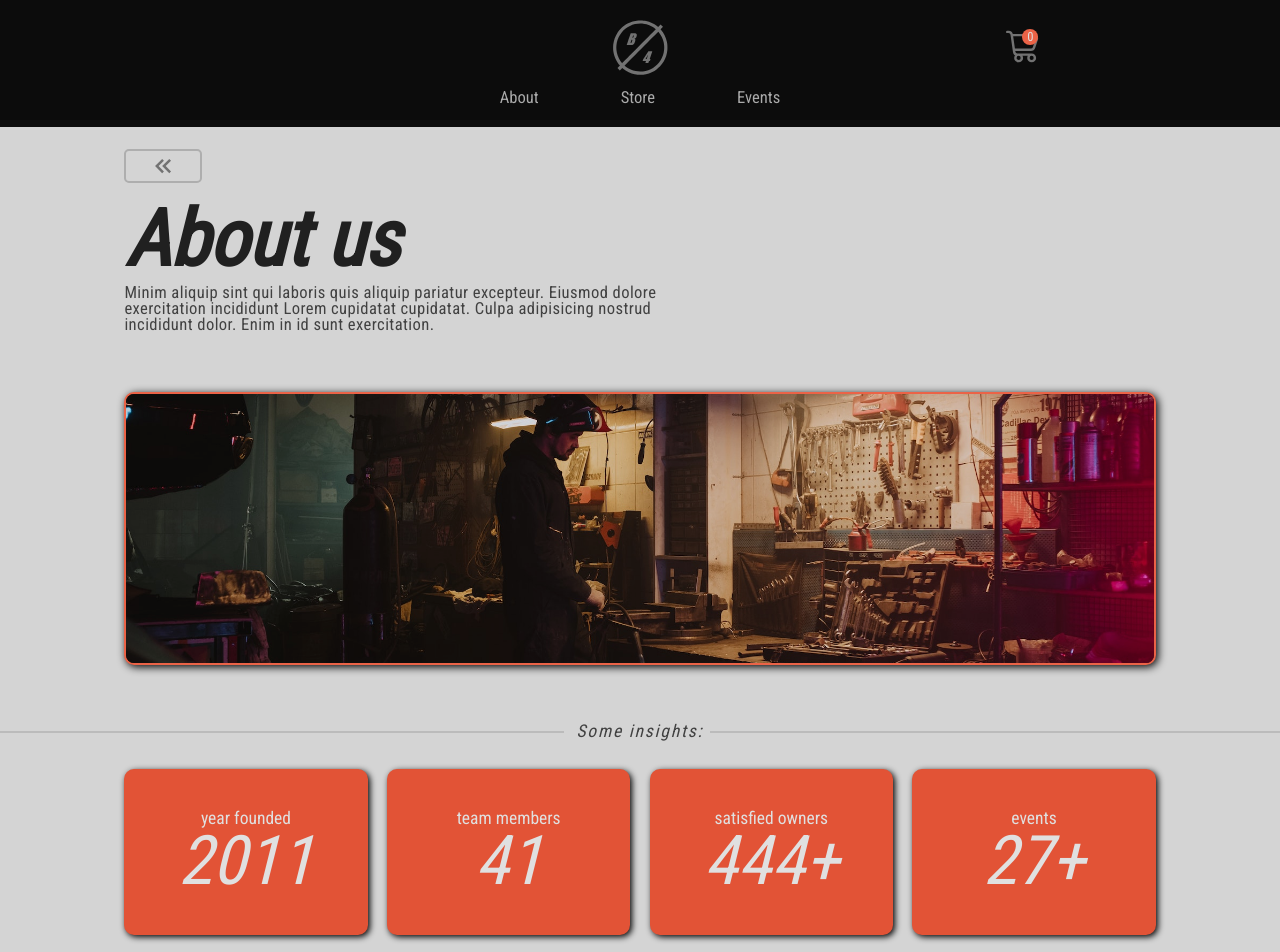
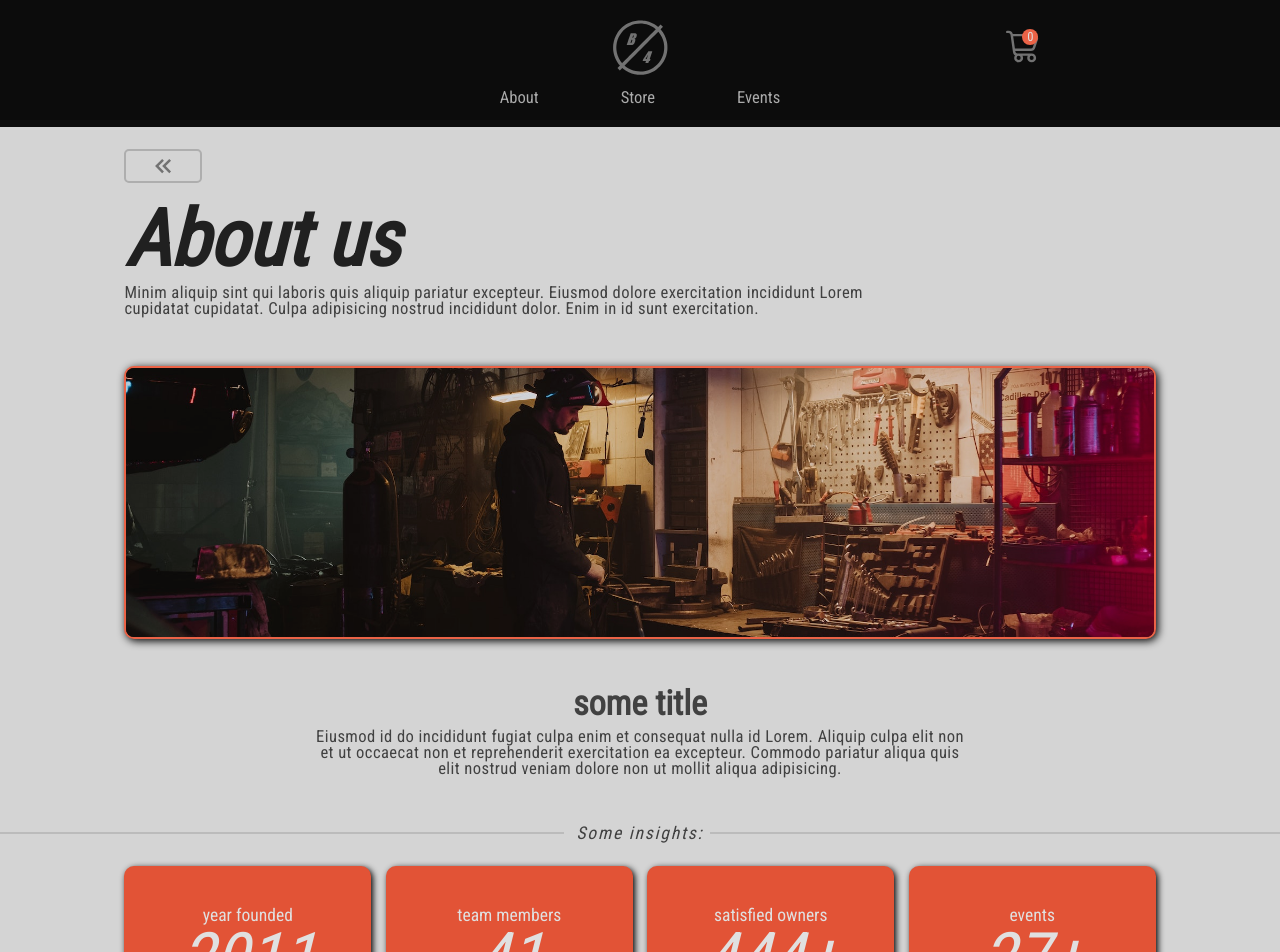
Before and after one commit to braian009/b4-garage-remake, a Next.js app: page /about in a window 1280 px wide. Shown: the top 952 px of the page. Built offline with nearby package versions, Linux system fonts and the light colour scheme.

Commit message:
home and about pages changed

```diff
--- a/components/Hero/hero.module.css
+++ b/components/Hero/hero.module.css
@@ -44,6 +44,7 @@
 
 .heroText {
   display: flex;
+  position: relative;
   flex-direction: column;
   align-items: center;
 
@@ -53,14 +54,18 @@
 
   max-width: 25em;
   align-self: start;
+  overflow: visible !important;
 }
 
 .heroText h1 {
   font-size: 4.5rem;
   line-height: 0.75;
+  font-weight: lighter;
   color: var(--white-primary);
-  font-weight: lighter;
+  font-style: italic;
+  text-transform: lowercase;
 }
+
 
 .heroText p {
   margin-top: 0.5em !important;
@@ -82,7 +87,7 @@
 .socials {
   justify-self: center;
   align-self: end;
-
+  position: relative;
 
   grid-column: span 4;
   grid-row: 3 / 4;
@@ -117,6 +122,7 @@
   grid-column: span 4;
   grid-row: 2 / 3;
   align-self: center;
+  position: relative;
 }
 
 .slogan > div > h4 {
@@ -141,6 +147,7 @@
   max-width: 14em;
   justify-self: end;
   align-self: start;
+  position: relative;
 }
 
 .lastJob h4 {
@@ -165,7 +172,6 @@
   background-color: var(--orange-borders) !important;
 }
 
-
 .lastJob > div > h4 > div:nth-child(1) {
   display: none !important;
 }
@@ -185,6 +191,8 @@
   }
   .inner {
     padding-top: 3em;
+    padding-left: 1.5em;
+    padding-right: 1.5em;
   }
 
   .socials {
@@ -223,6 +231,13 @@
   }
 }
 
+@media (min-width: 1080px) {
+  .inner {
+    padding-left: 1.25em;
+    padding-right: 1.25em;
+  }
+}
+
 @media (min-width: 50em) {
   .heroText {
     grid-column: span 2;
--- a/components/Hero/index.js
+++ b/components/Hero/index.js
@@ -29,8 +29,10 @@ const Hero = () => {
         }}
       >
         <div className={styles.heroText}>
+
+
           <h1>
-            <span>Unleash</span> it
+            Unleash it
           </h1>
 
           <p>Culpa sint dolor enim non sit minim veniam.</p>
@@ -42,7 +44,7 @@ const Hero = () => {
             }}
             transition={{
               duration: 0.3,
-              ease: 'easeOut'
+              ease: "easeOut",
             }}
           >
             Order Now
--- a/components/InsightCard/index.js
+++ b/components/InsightCard/index.js
@@ -1,24 +1,12 @@
 import * as React from "react";
 import styles from "./insight.module.css";
 
-import { motion } from "framer-motion";
-
 const InsightCard = ({ header, body }) => {
   return (
-    <motion.div className={styles.insightContainer}
-
-    initial={{ opacity: 0, scale: 0.85 }}
-    whileInView={{ opacity: 1, scale: 1 }}
-    transition={{
-      delay: 0.4,
-      duration: 0.4,
-      type: "spring",
-      stiffness: 400,
-      damping: 75,
-    }}>
+    <div className={styles.insightContainer}>
       <h4>{header}</h4>
       <h4>{body}</h4>
-    </motion.div>
+    </div>
   );
 };
 
--- a/components/InsightCard/insight.module.css
+++ b/components/InsightCard/insight.module.css
@@ -7,7 +7,7 @@
 
     grid-column: span 1;
 
-    padding: 1em 1.5em;
+    padding: 1em 1em;
     width: 100%;
     height: 8.5em;
     background-color: var(--orange-primary);
--- a/pages/about/about.module.css
+++ b/pages/about/about.module.css
@@ -9,7 +9,7 @@
 .inner {
   position: relative;
   display: grid;
-  gap: 3em;
+  gap: 2.5em;
 
   max-width: 1080px;
 
@@ -18,17 +18,13 @@
 }
 
 .aboutText {
-  max-width: 45em;
+  max-width: 40em;
 }
 
 .aboutText h1 {
   font-size: 4rem;
   margin-bottom: 0.5rem;
   font-style: italic;
-}
-
-.aboutText p {
-  max-width: 35em;
 }
 
 .aboutImage {
@@ -47,12 +43,25 @@
   opacity: 0.9;
 }
 
+.aboutValues > h2 {
+  font-size: 1.75rem;
+  text-align: center;
+  margin-bottom: 0.5rem;
+  color: var(--black-secondary);
+}
+
+.aboutValues > p {
+  max-width: 40em;
+  text-align: center;
+  margin: 0 auto;
+}
+
 .insightCards {
   width: 100%;
   display: grid;
   grid-template-columns: 1fr 1fr;
   grid-auto-rows: auto;
-  gap: 1em;
+  gap: 0.75em;
   justify-self: center;
   place-items: center;
 }
@@ -66,6 +75,16 @@
   color: var(--black-secondary) !important;
 }
 
+@media (min-width: 40em) {
+  .aboutValues > div {
+    flex-direction: row;
+    justify-content: space-between;
+  }
+
+  .aboutValues > div h4 {
+    max-width: 14em;
+  }
+}
 
 @media (min-width: 50em) {
   .insightCards {
--- a/pages/about/index.js
+++ b/pages/about/index.js
@@ -4,11 +4,11 @@ import styles from "./about.module.css";
 import Image from "next/image";
 
 import { motion } from "framer-motion";
-import Slogan from "@/components/varied/LegendText";
 import InsightCard from "@/components/InsightCard";
 import GoBackButton from "@/components/varied/GoBackButton";
 
 import { insightList } from "@/data/insights";
+import LegendText from "@/components/varied/LegendText";
 
 const About = () => {
   return (
@@ -25,7 +25,7 @@ const About = () => {
           damping: 75,
         }}
       >
-        <GoBackButton/>
+        <GoBackButton />
         <div className={styles.aboutText}>
           <h1>About us</h1>
           <p>
@@ -38,20 +38,20 @@ const About = () => {
         <div className={styles.aboutImage}>
           <Image src="/aboutimage.jpg" fill alt={""} />
         </div>
+
+        <div className={styles.aboutValues}>
+          <h2> some title</h2>
+
+          <p>
+            Eiusmod id do incididunt fugiat culpa enim et consequat nulla id
+            Lorem. Aliquip culpa elit non et ut occaecat non et reprehenderit
+            exercitation ea excepteur. Commodo pariatur aliqua quis elit nostrud
+            veniam dolore non ut mollit aliqua adipisicing.
+          </p>
+        </div>
         <div className={styles.insightCards}>
-          <motion.div
-            initial={{ opacity: 0, scale: 1.5 }}
-            whileInView={{ opacity: 1, scale: 1 }}
-            transition={{
-              delay: 0.4,
-              duration: 0.4,
-              type: "spring",
-              stiffness: 400,
-              damping: 75,
-            }}
-          >
-            <Slogan text="Some insights:" />
-          </motion.div>
+          <LegendText text="Some insights:" />
+
           {insightList.map((item) => {
             return (
               <InsightCard
```
